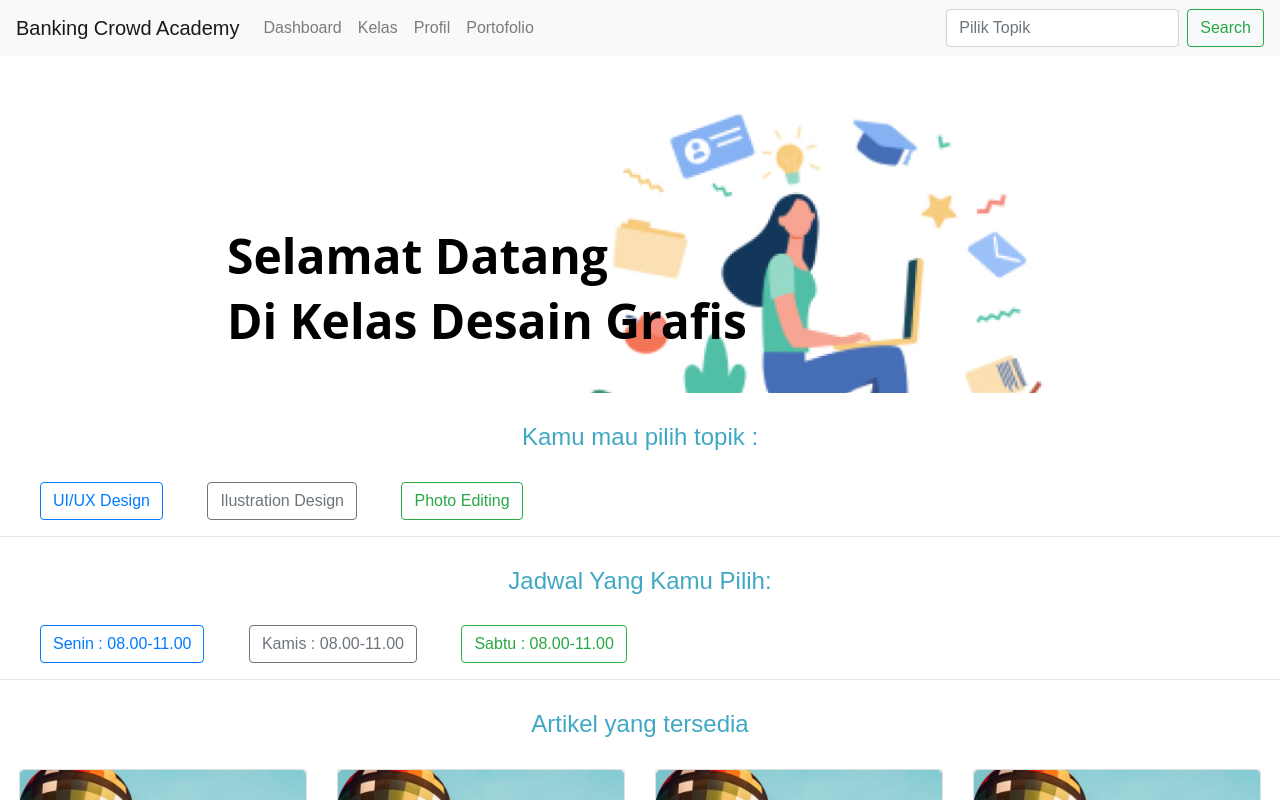
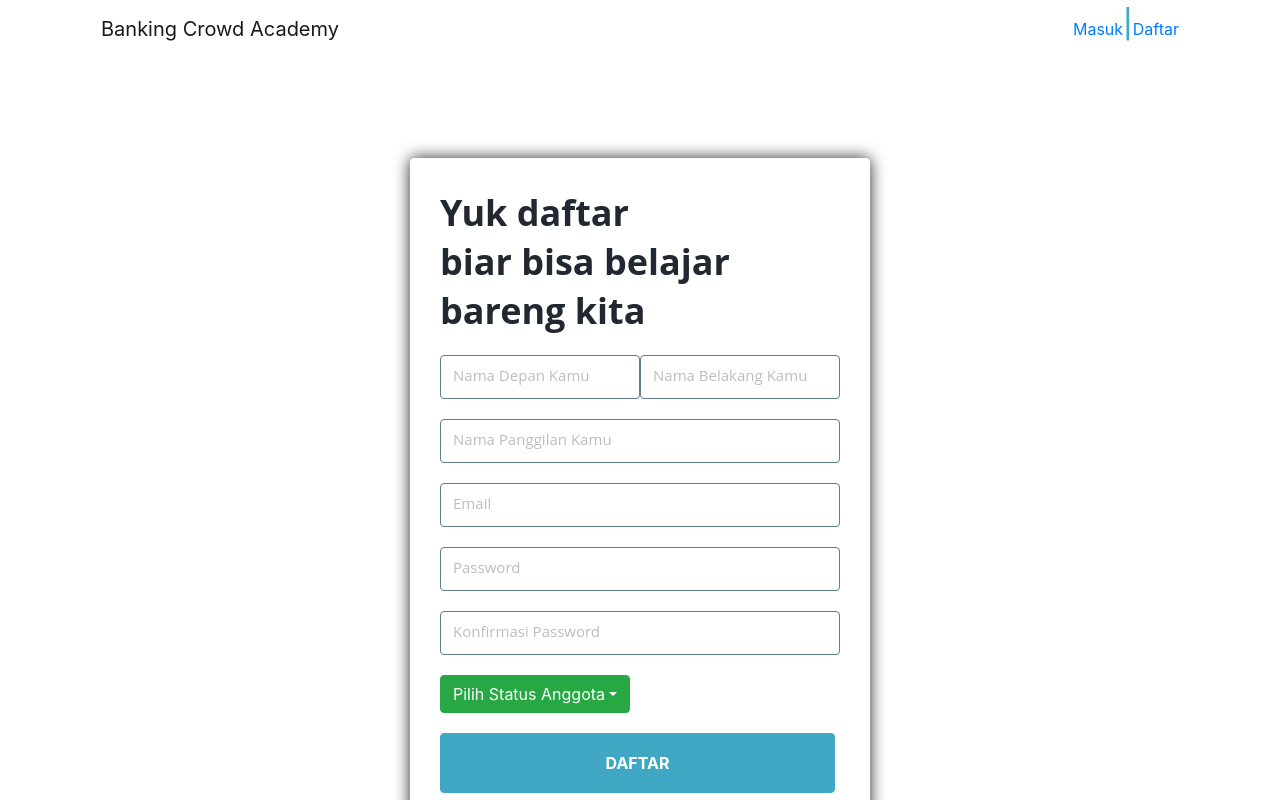
Before and after one commit to DTS02/FEMVP, a React (Create React App) app: page /Registrasi in a window 1280 px wide. Shown: the top 800 px of the page. Built offline with nearby package versions, Linux system fonts and the light colour scheme.

Commit message:
melanjutkan integrasi login dan regis dengan API

```diff
--- a/src/App.js
+++ b/src/App.js
@@ -1,36 +1,44 @@
-import React, { Component , Fragment} from 'react';
+import React from 'react';
 import {
-    BrowserRouter as Router,
-    Route,
-    Link,
-    BrowserRouter,
-  } from "react-router-dom";
-import Registrasi from './Registrasi/Registrasi';
-import AdminPanel from './AdminPanel/AdminPanel';
-import Login from './Login/Login';
-import Home from './Home/Home';
+  BrowserRouter as Router,
+  Route,
+  Redirect,
+  Switch,
+
+} from "react-router-dom";
+import ProtectedRoute from "./ProtectedRoute";
+import { useSelector } from 'react-redux';
+import AuthPage from "./Login/Login";
 import DetailKelas from './DetailKelas/DetailKelas'
-
+import LP from './LandingPage/LP';
 // import NavigationBar from './Component/NavBarAdmin/NavbarAdmin'
-import LP from './LandingPage/LP';
 
 
-class App extends Component {
-    render() {
-        return (
 
-            // {/* <Registrasi /> */}
-            //     {/* <AdminPanel /> */}
+const App = () => {
+  const userLogin = useSelector(state => state.userLogin);
+  const { token } = userLogin;
 
+  return (
+    <Router>
+      <LP />
+      <Switch>
+        <Route exact path="/">
+          {!!token ? (
+            <Redirect to="/DetailKelas" />
+          ) : (
+            <Redirect to="/" />
+          )}
+        </Route>
+        <Route exact path="/login" component={AuthPage}></Route>
+        <ProtectedRoute
+          exact
+          path="/Detail Kelas"
+          component={DetailKelas}
+        ></ProtectedRoute>
+      </Switch>
+    </Router>
+  );
+};
 
-            // {/* <Login /> */}
-          <Fragment>
-            {/* <Home />         */}
-            {/* <LP /> */}
-            <DetailKelas />
-                </Fragment>
-
-
-           )   }
-}
 export default App;
--- a/src/Login/Login.jsx
+++ b/src/Login/Login.jsx
@@ -6,16 +6,9 @@ import withReactContent from "sweetalert2-react-content";
 import { login } from "../userActions";
 import {
   BrowserRouter as Router,
-    Route,
-    Link,
-  BrowserRouter,
-    Redirect,
+
 } from "react-router-dom";
-import { Button, Form, FormGroup, Label ,  Input} from "reactstrap";
-import { PostDataLogin } from "../Registrasi/PostData";
-import LP from '../LandingPage/LP';
-import App from '../App'
-import Home from "../Home/Home";
+import {  Form, FormGroup, Input } from "reactstrap";
 
 const MySwal = withReactContent(Swal);
 
@@ -53,18 +46,16 @@ const Login = ({ history }) => {
     dispatch(login(email, password));
   };
 
-
   return (
     <Router>
-
-      <Form onSubmit={submitHandler} className="login">
+      <Form className="login">
         <h2>
           <span className="font-weight-bold">Selamat Datang Kamu,</span>
         </h2>
         <h2>
           <strong>Yuk Masuk!</strong>
         </h2>
-
+        <Form onSubmit={submitHandler}>
           <FormGroup>
             <label>Email</label>
             <div></div>
@@ -95,12 +86,8 @@ const Login = ({ history }) => {
           </div>
 
           <div className="text-center">
-          <button type="submit"
-            className="btn1"
-              onClick={this.login} >
-            <Link to="/Home">Masuk</Link>
-            <Route path exact="/Home" component={LP}></Route>
-
+            <button type="submit" className="btn1" variant="default ">
+              Masuk
             </button>
 
             <p></p>
@@ -110,9 +97,9 @@ const Login = ({ history }) => {
             </button>
           </div>
         </Form>
+      </Form>
     </Router>
   );
-  }
-
+};
 
 export default Login;
--- /dev/null
+++ b/src/ProtectedRoute.jsx
@@ -0,0 +1,16 @@
+import React from "react";
+import { useSelector } from 'react-redux';
+import { Redirect, Route } from "react-router-dom";
+
+const ProtectedRoute = (props) => {
+  const userLogin = useSelector(state => state.userLogin);
+  const { token } = userLogin;
+
+  return !!token ? (
+    <Route {...props} />
+  ) : (
+    <Redirect to={{ pathname: "/DetaiKelas" }} />
+  );
+};
+
+export default ProtectedRoute;
--- a/src/Registrasi/Registrasi.jsx
+++ b/src/Registrasi/Registrasi.jsx
@@ -1,26 +1,23 @@
 import React, { useState, useEffect, Fragment } from "react";
+import { useDispatch, useSelector } from "react-redux";
 import {
   BrowserRouter as Router,
-  Route,
   Link,
-  BrowserRouter,
+
 } from "react-router-dom";
 import "./Registrasi.css";
 import Swal from "sweetalert2";
 import withReactContent from "sweetalert2-react-content";
 import { register } from "../userActions";
 import { USER_REGISTER_STATUS_RESET } from "../userConstants";
-
+import Form from 'react-bootstrap/Form'
 import { Dropdown } from "react-bootstrap";
 import "bootstrap/dist/css/bootstrap.min.css";
-import { PostData } from "./PostData";
-import { Redirect } from "react-router-dom";
-import LP from "../LandingPage/LP";
-import Login from "../Login/Login";
+
 const MySwal = withReactContent(Swal);
 const Registrasi = ({ setLogginActive }) => {
-  const [firstName, setfirstName] = useState("");
-  const [lastName, setlastName] = useState("");
+  const [firstName, setFirstName] = useState("");
+  const [lastName, setLastName] = useState("");
   const [userName, setUserName] = useState("");
   const [email, setEmail] = useState("");
   const [password, setPassword] = useState("");
@@ -84,12 +81,13 @@ const Registrasi = ({ setLogginActive }) => {
   return (
     <Router>
       <Fragment>
-        <Form className="form-add-post" onSubmit={submitHandler}>
+        <Form className="form-add-post">
           <p className="headtitle">
             Yuk daftar
             <br /> biar bisa belajar
             <br /> bareng kita
           </p>
+          <Form onSubmit={submitHandler}>
           <div className="nama-satu">
             <input
               value={firstName}
@@ -175,7 +173,8 @@ const Registrasi = ({ setLogginActive }) => {
           <p className="kelogin">
             Kamu sudah mendaftar? Yuk langsung <Link to="/Login">masuk!</Link>
           </p>
-        </Form>
+          </Form>
+          </Form>
       </Fragment>
     </Router>
   );
--- a/src/index.js
+++ b/src/index.js
@@ -3,10 +3,13 @@ import ReactDOM from 'react-dom';
 import './index.css';
 import App from './App';
 import reportWebVitals from './reportWebVitals';
-
+import store from './store';
+import { Provider } from 'react-redux';
 ReactDOM.render(
   <React.StrictMode>
-    <App />
+    <Provider store={store}>
+      <App />
+    </Provider>
   </React.StrictMode>,
   document.getElementById('root')
 );
--- a/src/userActions.js
+++ b/src/userActions.js
@@ -38,7 +38,7 @@ export const login = (email, password) => async (dispatch) => {
   }
 };
 
-export const register = (email, password) => async (dispatch) => {
+export const register = (firstName,lastName, userName,email, password, passwordConfirm, role) => async (dispatch) => {
   try {
     dispatch({
       type: USER_REGISTER_REQUEST,
```
Lines whose indentation alone changed are shown as unchanged.
